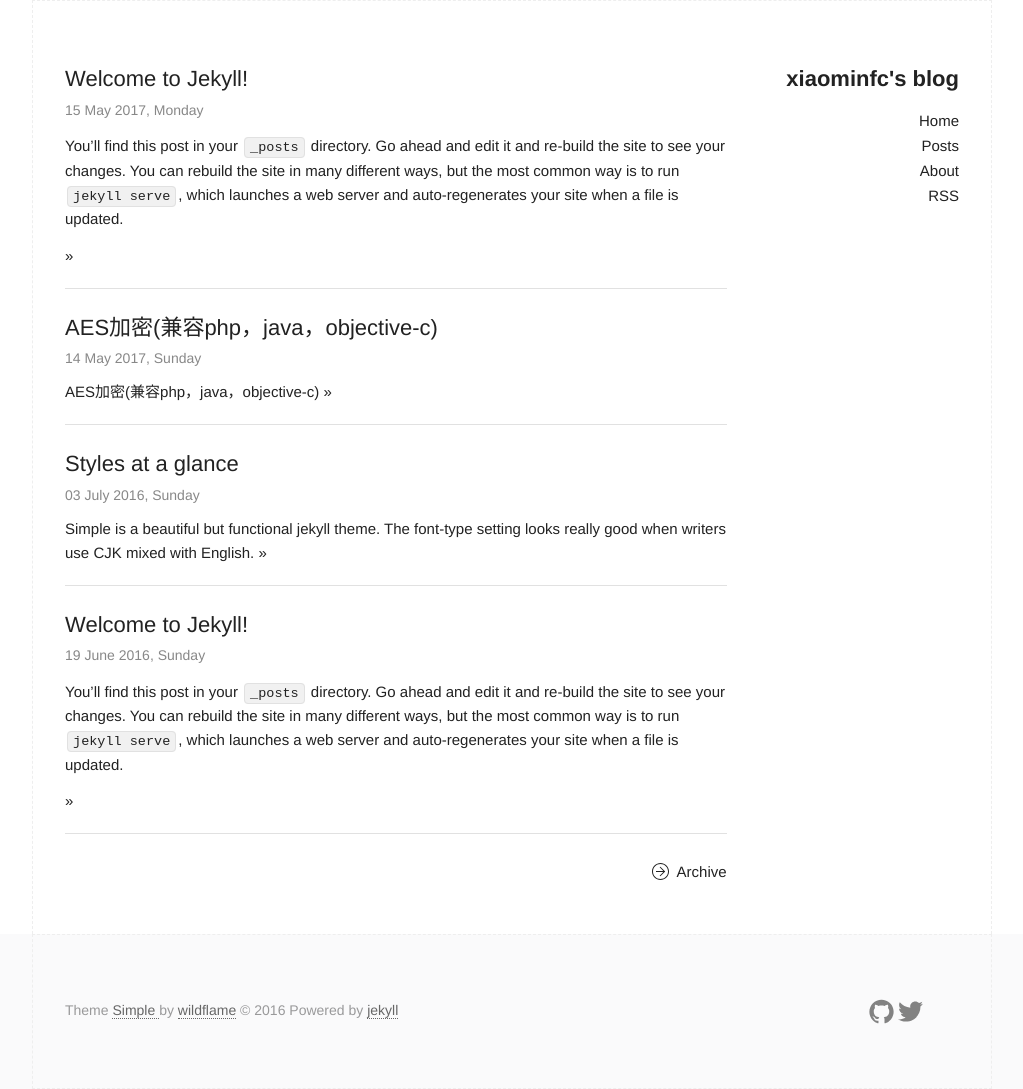
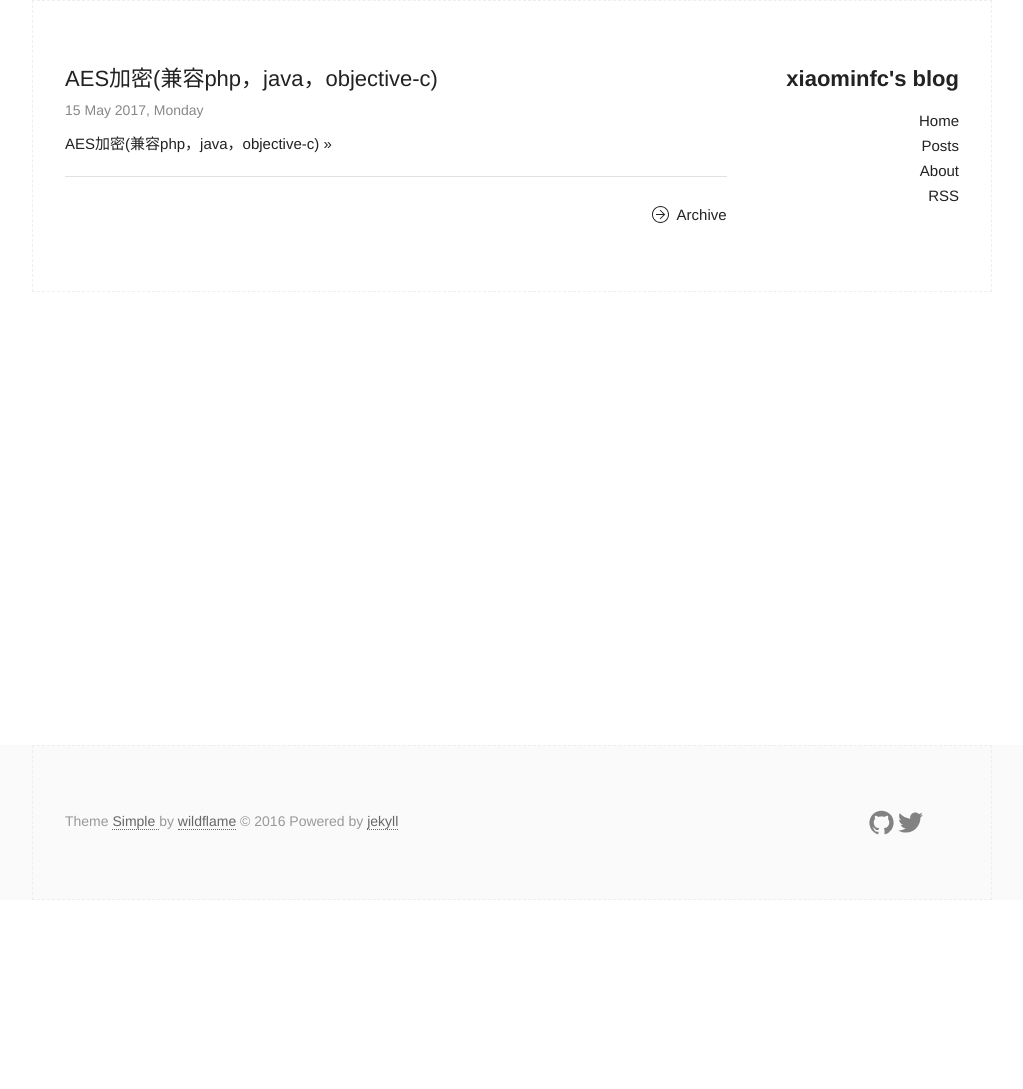
Before and after one commit to xiaominfc/xiaominfc.github.io, a Jekyll site: the page built from index.html, in a window 1280 px wide. Shown: the whole page, without its empty margins (128-1151 px from the left). Built offline with Jekyll 4.4.1, drawn with Linux system fonts in a browser that asks for light colours; after the commit the page ends 900 px from its top, so only the background shows below that.

Commit message:
update code

````diff
--- a/_posts/2011-06-19-welcome-to-jekyll.markdown
+++ /dev/null
@@ -1,47 +0,0 @@
----
-layout: post
-title:  "Welcome to Jekyll!"
-date: 2016-06-19 21:06:26 +0800
-categories: jekyll
----
-You’ll find this post in your `_posts` directory. Go ahead and edit it and re-build the site to see your changes. You can rebuild the site in many different ways, but the most common way is to run `jekyll serve`, which launches a web server and auto-regenerates your site when a file is updated.
-
-To add new posts, simply add a file in the `_posts` directory that follows the convention `YYYY-MM-DD-name-of-post.ext` and includes the necessary front matter. Take a look at the source for this post to get an idea about how it works.
-
-Jekyll also offers powerful support for code snippets:
-
-{% highlight ruby %}
-def print_hi(name)
-  puts "Hi, #{name}"
-end
-print_hi('Tom')
-#=> prints 'Hi, Tom' to STDOUT.
-{% endhighlight %}
-
-Check out the [Jekyll docs][jekyll-docs] for more info on how to get the most out of Jekyll. File all bugs/feature requests at [Jekyll’s GitHub repo][jekyll-gh]. If you have questions, you can ask them on [Jekyll Talk][jekyll-talk].
-
-[jekyll-docs]: http://jekyllrb.com/docs/home
-[jekyll-gh]:   https://github.com/jekyll/jekyll
-[jekyll-talk]: https://talk.jekyllrb.com/
-
-<!--description-->
-
-You’ll find this post in your `_posts` directory. Go ahead and edit it and re-build the site to see your changes. You can rebuild the site in many different ways, but the most common way is to run `jekyll serve`, which launches a web server and auto-regenerates your site when a file is updated.
-
-To add new posts, simply add a file in the `_posts` directory that follows the convention `YYYY-MM-DD-name-of-post.ext` and includes the necessary front matter. Take a look at the source for this post to get an idea about how it works.
-
-Jekyll also offers powerful support for code snippets:
-
-{% highlight ruby %}
-def print_hi(name)
-  puts "Hi, #{name}"
-end
-print_hi('Tom')
-#=> prints 'Hi, Tom' to STDOUT.
-{% endhighlight %}
-
-Check out the [Jekyll docs][jekyll-docs] for more info on how to get the most out of Jekyll. File all bugs/feature requests at [Jekyll’s GitHub repo][jekyll-gh]. If you have questions, you can ask them on [Jekyll Talk][jekyll-talk].
-
-[jekyll-docs]: http://jekyllrb.com/docs/home
-[jekyll-gh]:   https://github.com/jekyll/jekyll
-[jekyll-talk]: https://talk.jekyllrb.com/
--- a/_posts/2016-07-03-styles-for-simple.md
+++ /dev/null
@@ -1,111 +0,0 @@
----
-layout: post
-title:  Styles at a glance
-category: jekyll
-description: Simple is a beautiful but functional jekyll theme. The font-type setting looks really good when writers use CJK mixed with English.
----
-
-Simple is a beautiful but functional jekyll theme. The font-type setting looks really good when writers use CJK mixed with English.
-
-First of all, let's have a glance at the basic styles: [link](http://github.com/wild-flame/jekyll-simple), **strong**, *italic*, <del>deletion</del>, <ins>insertion</ins>.
-
-<!--description-->
-
-### Headers:
-
-# Header 1
-
-## Header 2
-
-### Header 3
-
-#### Header 4
-
-##### Header 5
-
-###### Header 6
-
-### Lists:
-
-- list item 1
-- list item 2
-- list item 3
-
-1. list item 1
-2. list item 2
-3. list item 3
-
-### Blockquote:
-
-> Lorem ipsum dolor sit amet, consectetur adipisicing elit, sed do eiusmod tempor incididunt ut labore et dolore magna aliqua. Ut enim ad minim veniam, quis nostrud exercitation ullamco laboris nisi ut aliquip ex ea commodo consequat. Duis aute irure dolor in reprehenderit in voluptate velit esse cillum dolore eu fugiat nulla pariatur. Excepteur sint occaecat cupidatat non proident, sunt in culpa qui officia deserunt mollit anim id est laborum.
-
-### [BASSCSS](http://www.basscss.com/) colors:
-
-- <span class="black">black</span>
-- <span class="gray">gray</span>
-- <span class="silver">silver</span>
-- <span class="white">white</span>
-- <span class="aqua">aqua</span>
-- <span class="blue">blue</span>
-- <span class="navy">navy</span>
-- <span class="teal">teal</span>
-- <span class="green">green</span>
-- <span class="olive">olive</span>
-- <span class="lime">lime</span>
-- <span class="yellow">yellow</span>
-- <span class="orange">orange</span>
-- <span class="red">red</span>
-- <span class="fuchsia">fuchsia</span>
-- <span class="purple">purple</span>
-- <span class="maroon">maroon</span>
-
-### Horizontal rule:
-
------------------------
-
-### Image:
-
-![]({{site.baseurl}}/assets/img/image.jpg)
-
-### Table:
-
-<table>
-	<thead>
-		<tr>
-			<th>Name</th>
-			<th>Age</th>
-			<th>Fruit</th>
-		</tr>
-	</thead>
-	<tbody>
-		<tr>
-			<td>Alex</td>
-			<td>22</td>
-			<td>Apple</td>
-		</tr>
-		<tr>
-			<td>Bran</td>
-			<td>20</td>
-			<td>Orange</td>
-		</tr>
-		<tr>
-			<td>Mike</td>
-			<td>21</td>
-			<td>Waltermelon</td>
-		</tr>
-	</tbody>
-</table>
-
-### Code snippet
-
-```javascript
-// index.js
-var arr = [1, 2, 3, 4, 5];
-var b = arr.map(x => x * x);
-console.log(b);
-
-function foo(){
-	console.log('foo');
-}
-
-```
--- a/_posts/2017-05-15-welcome-to-jekyll.markdown
+++ /dev/null
@@ -1,25 +0,0 @@
----
-layout: post
-title:  "Welcome to Jekyll!"
-date:   2017-05-15 10:56:48 +0800
-categories: jekyll update
----
-You’ll find this post in your `_posts` directory. Go ahead and edit it and re-build the site to see your changes. You can rebuild the site in many different ways, but the most common way is to run `jekyll serve`, which launches a web server and auto-regenerates your site when a file is updated.
-
-To add new posts, simply add a file in the `_posts` directory that follows the convention `YYYY-MM-DD-name-of-post.ext` and includes the necessary front matter. Take a look at the source for this post to get an idea about how it works.
-
-Jekyll also offers powerful support for code snippets:
-
-{% highlight ruby %}
-def print_hi(name)
-  puts "Hi, #{name}"
-end
-print_hi('Tom')
-#=> prints 'Hi, Tom' to STDOUT.
-{% endhighlight %}
-
-Check out the [Jekyll docs][jekyll-docs] for more info on how to get the most out of Jekyll. File all bugs/feature requests at [Jekyll’s GitHub repo][jekyll-gh]. If you have questions, you can ask them on [Jekyll Talk][jekyll-talk].
-
-[jekyll-docs]: https://jekyllrb.com/docs/home
-[jekyll-gh]:   https://github.com/jekyll/jekyll
-[jekyll-talk]: https://talk.jekyllrb.com/
````
Also changed, not shown: _posts/2017-05-15-AES加密(兼容php，java，objective-c).md (renamed from _posts/2017-05-14-AES加密(兼容php，java，objective-c).md, +4 -1 lines).
